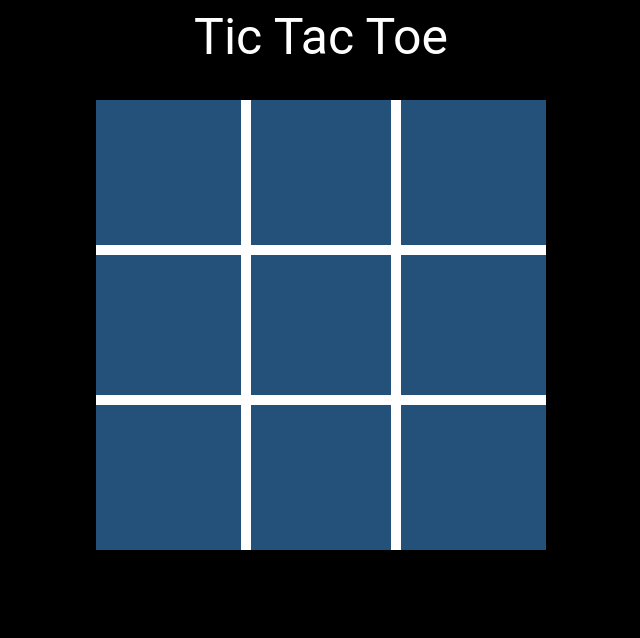
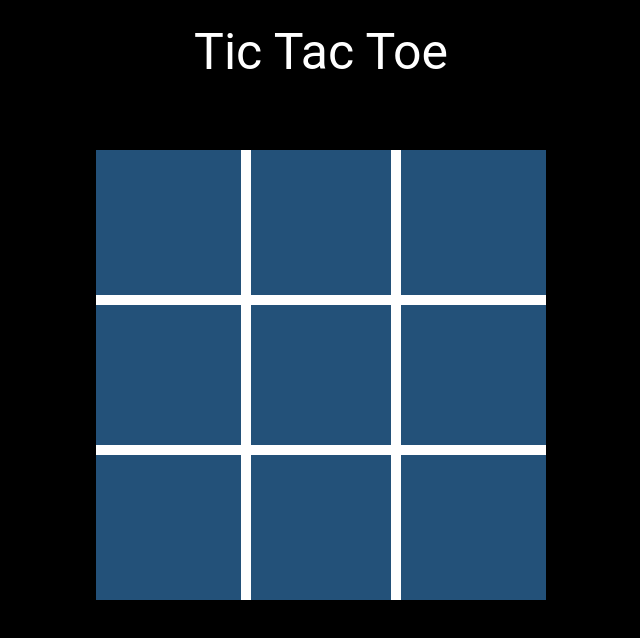
Before and after one commit to jmdelong7/tic-tac-toe, a plain HTML site: page index.html in a window 1280 px wide. Shown: the whole page, without its empty margins (319-959 px from the left). Drawn offline with Linux system fonts and the light colour scheme.

Commit message:
Margin and spacing of grid

```diff
--- a/style.css
+++ b/style.css
@@ -60,9 +60,10 @@ body {
   width: 450px;
 }
 
-h1 {
+.title-container {
   font-size: 5rem;
   text-align: center;
+  margin-top: 15px;
 }
 
 .cell {
@@ -82,12 +83,12 @@ h1 {
   justify-content: center;
   grid-template-columns: repeat(3, 150px);
   grid-template-rows: repeat(3, 150px);
-  margin-top: 25px;
+  margin-top: 60px;
 }
 
 .grid-container {
   position: absolute;
-  top: 100px;
+  top: 150px;
 }
 
 .vert-line-1,
```
